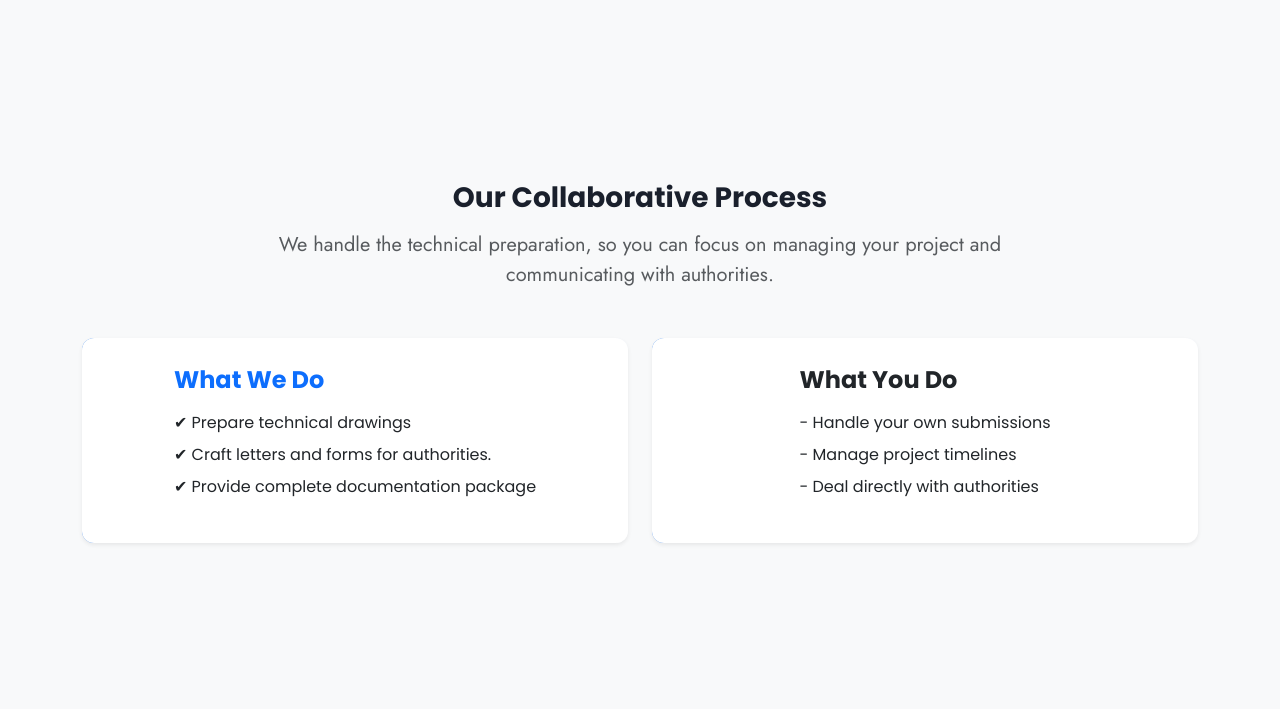
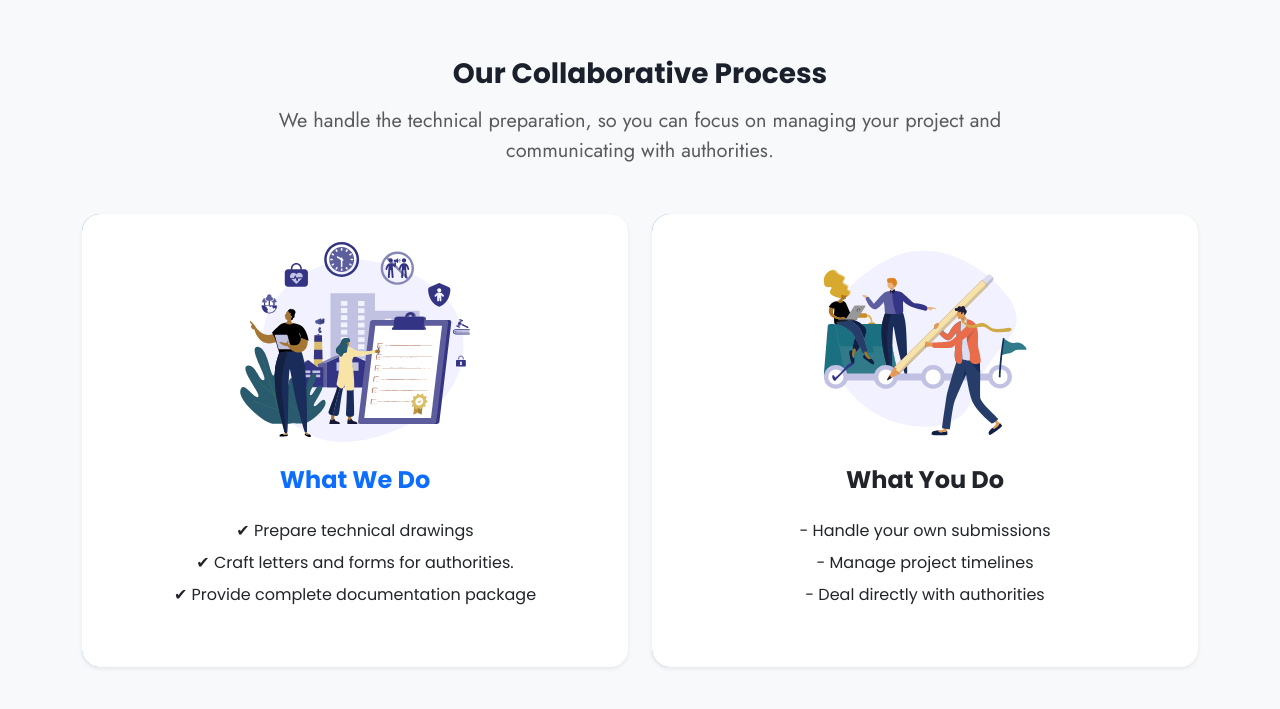
Before and after one commit to dev-kalindu/lanka_layouts, a React (Vite) app: page /#/ in a window 1280 px wide. Shown: the part 1638-2347 px from the top of the page. Built offline with nearby package versions, Linux system fonts and the light colour scheme; a web font is replaced by a local one.

Commit message:
what we do section UI

```diff
--- a/src/Pages/Home/partials/process.jsx
+++ b/src/Pages/Home/partials/process.jsx
@@ -3,7 +3,9 @@ import React from "react";
 function process() {
   return (
     <div>
-      <section id="process" className="py-5 bg-light service-section">
+      <section id="process" className="py-5 bg-light service-section linear-background">
+        <div class="h"></div>
+        <div class="v"></div>
         <div className="container">
           <h3 className="text-center fw-bold mb-3">
             Our Collaborative Process
@@ -17,10 +19,19 @@ function process() {
           </p>
           <div className="row g-4">
             <div className="col-md-6">
-              <div className="card shadow-sm border-0 h-100">
+              <div className="card card-border-radius shadow-sm border-0 h-100">
                 <div className="card-body">
-                  <h4 className="fw-bold text-primary mb-3">What We Do</h4>
-                  <ul className="list-unstyled">
+                  <div className="crd-img-wrapper text-center">
+                    <img
+                      src="Images/whatwedo.svg"
+                      className="w-100 h-100"
+                      alt=""
+                    />
+                  </div>
+                  <h4 className="fw-bold text-primary mb-3 pt-4 text-center">
+                    What We Do
+                  </h4>
+                  <ul className="list-unstyled text-center p-2">
                     <li className="mb-2">✔ Prepare technical drawings</li>
                     <li className="mb-2">
                       ✔ Craft letters and forms for authorities.
@@ -33,10 +44,17 @@ function process() {
               </div>
             </div>
             <div className="col-md-6">
-              <div className="card shadow-sm border-0 h-100">
+              <div className="card card-border-radius shadow-sm border-0 h-100 rounded">
                 <div className="card-body">
-                  <h4 className="fw-bold mb-3">What You Do</h4>
-                  <ul className="list-unstyled">
+                  <div className="crd-img-wrapper text-center">
+                    <img
+                      src="Images/whatyoudo.svg"
+                      className="w-100 h-100"
+                      alt=""
+                    />
+                  </div>
+                  <h4 className="fw-bold mb-3 pt-4 text-center">What You Do</h4>
+                  <ul className="list-unstyled text-center p-2">
                     <li className="mb-2">- Handle your own submissions</li>
                     <li className="mb-2">- Manage project timelines</li>
                     <li className="mb-2">- Deal directly with authorities</li>
--- a/src/assets/CSS/App.css
+++ b/src/assets/CSS/App.css
@@ -1,16 +1,23 @@
+/* :root {
+  --foreground-color: hsl(220, 10%, 100%);
+  --background-color: #366bfd;
+
+  --gradient-color-1: hsl(227, 97%, 74%);
+  --gradient-color-2: #366bfd;
+  --gradient-color-3: hsl(0, 0%, 100%);
+} */
+
 body {
   font-family: "Poppins", sans-serif;
   color: #1a202c;
   /* overflow: hidden;  */
   scroll-behavior: smooth !important;
-
 }
- .jost{
+.jost {
   font-family: "Jost", sans-serif !important;
 }
 .story-script {
   font-family: "Story Script", sans-serif;
-
 }
 
 .cursor-dot {
@@ -54,7 +61,7 @@
   width: 100%;
 }
 
- @media (max-width:639px) {
+@media (max-width: 639px) {
   .nav-bar-custom {
     width: 100% !important;
     margin-top: 0px !important;
@@ -93,7 +100,6 @@
      transform: scale(1.1);
  } */
 
-
 /* @keyframes pulse-ring {
     0% {
         box-shadow: 0 0 0 0 rgba(40, 167, 69, 0.7);
@@ -106,21 +112,21 @@
     }
 } */
 
-@-webkit-keyframes pulse{
-  0%{
+@-webkit-keyframes pulse {
+  0% {
     -webkit-transform: scale(0.9);
   }
-  50%{
+  50% {
     -webkit-transform: scale(1.1);
   }
-  100%{
+  100% {
     -webkit-transform: scale(0.9);
   }
 }
 .mypage-alo-phone {
   position: fixed;
   right: 15px;
-    bottom:15px;
+  bottom: 15px;
   visibility: visible;
   background-color: transparent;
   width: 110px;
@@ -134,12 +140,12 @@
   top: 43px;
   left: 43px;
   position: absolute;
-        background:  url(https://i.imgur.com/J9AXAq7.png) no-repeat center center;
+  background: url(https://i.imgur.com/J9AXAq7.png) no-repeat center center;
   -webkit-border-radius: 100%;
   -moz-border-radius: 100%;
   border-radius: 100%;
   border: 2px solid transparent;
-        opacity: .7;
+  opacity: 0.7;
   -webkit-transition: all 0.2s ease-in-out;
   -moz-transition: all 0.2s ease-in-out;
   -ms-transition: all 0.2s ease-in-out;
@@ -155,7 +161,6 @@
   -webkit-animation: pulse 01s infinite;
 }
 .mypage-alo-ph-circle-fill {
-
   width: 80px;
   height: 80px;
   top: 28px;
@@ -170,15 +175,15 @@
   -moz-border-radius: 100%;
   border-radius: 100%;
   border: 2px solid transparent;
-    -webkit-transition: all .5s;
-    -moz-transition: all .5s;
-    -o-transition: all .5s;
-    transition: all .5s;
+  -webkit-transition: all 0.5s;
+  -moz-transition: all 0.5s;
+  -o-transition: all 0.5s;
+  transition: all 0.5s;
   background-color: rgba(156, 143, 244, 0.5);
-    opacity: .75 !important;
+  opacity: 0.75 !important;
   -webkit-animation: pulse 1s infinite;
 }
-.mypage-alo-ph-circle{
+.mypage-alo-ph-circle {
   width: 90px;
   height: 90px;
   top: 12px;
@@ -189,9 +194,9 @@
   -moz-border-radius: 100%;
   border-radius: 100%;
   border: 2px solid rgba(30, 30, 30, 0.4);
-    opacity: .1;
-    border-color:#ffb56b;
-    opacity: .5;
+  opacity: 0.1;
+  border-color: #ffb56b;
+  opacity: 0.5;
 }
 
 .call-btn {
@@ -202,16 +207,12 @@
   justify-content: center;
   align-items: center;
   padding: 12px;
-  border: 2px solid #0000;
+  border: 1px solid #0000;
   border-radius: 12px;
-  background: linear-gradient(#ffffff, #ffffff) padding-box, linear-gradient(
-        var(--angle),
-        #ffffff,
-        #3f8cf4
-      ) border-box !important;
+  background: linear-gradient(#ffffff, #ffffff) padding-box,
+    linear-gradient(var(--angle), #ffffff, #3f8cf4) border-box !important;
   animation: 8s rotate linear infinite;
 }
-
 
 @keyframes rotate {
   to {
@@ -219,54 +220,82 @@
   }
 }
 
-
 @property --angle {
   syntax: "<angle>";
   initial-value: 0deg;
   inherits: false;
 }
-.service-section{
+.service-section {
   height: 100vh;
   display: flex;
   align-items: center;
 }
 
-.form-select:focus{
-  border-color: #DEE2E6 !important;
+.form-select:focus {
+  border-color: #dee2e6 !important;
   box-shadow: none !important;
 }
 
-.nav-bar-custom .nav-pills .nav-link.active, .nav-pills .show>.nav-link {
+.nav-bar-custom .nav-pills .nav-link.active,
+.nav-pills .show > .nav-link {
   background-color: transparent !important;
   font-weight: 700 !important;
   color: black !important;
 }
-.nav-bar-custom .navbar-nav .nav-item .nav-link{
+.nav-bar-custom .navbar-nav .nav-item .nav-link {
   color: #49494a;
 }
 
-.css-13cymwt-control{
+.css-13cymwt-control {
   border: 0px !important;
 }
 
-.css-1u9des2-indicatorSeparator{
+.css-1u9des2-indicatorSeparator {
   display: none !important;
 }
-.authorities-row .img-wrapper{
+.authorities-row .img-wrapper {
   height: 200px;
 }
 
-.authority-card{
+.authority-card {
   border-radius: 12px;
 }
 
-.authority-card .img-wrapper img{
+.authority-card .img-wrapper img {
   border-top-left-radius: 12px;
   border-top-right-radius: 12px;
 }
- @media (max-width:639px) {
-    .service-section{
+.crd-img-wrapper {
+  height: 200px;
+}
+/* .linear-background {
+  background: radial-gradient(
+      circle at 15% 25%,
+      var(--gradient-color-1),
+      transparent 35%
+    ),
+    radial-gradient(circle at 85% 30%, var(--gradient-color-2), transparent 40%),
+    radial-gradient(circle at 50% 80%, var(--gradient-color-3), transparent 30%);
+
+  background-size: 200% 200%;
+  animation: moveGradient 10s infinite alternate ease-in-out;
+}
+
+@keyframes moveGradient {
+  from {
+    background-position: 0% 0%;
+  }
+  to {
+    background-position: 100% 100%;
+  }
+} */
+
+.card-border-radius{
+  border-radius: 18px !important;
+}
+
+@media (max-width: 639px) {
+  .service-section {
     height: auto;
   }
-
 }
```
Also changed, not shown: public/Images/whatwedo.svg (added), public/Images/whatyoudo.svg (added), 1 other file (tests, documents, lock files or other folders). Lines whose indentation alone changed are shown as unchanged.
